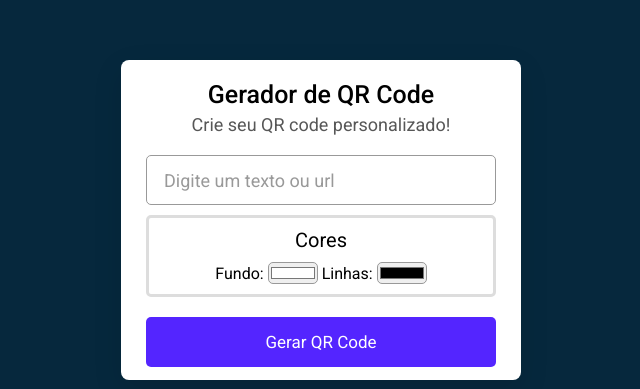
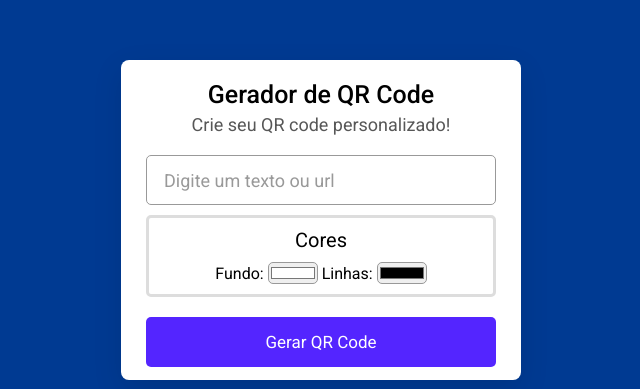
Before and after one commit to marvieiradev/qrcode-generator, a plain HTML site: page index.html in a window 1280 px wide. Shown: the part 180-569 px from the top of the page, without its empty margins (319-959 px from the left). Drawn offline with Linux system fonts and the light colour scheme.

Commit message:
feat: change background color

```diff
--- a/style.css
+++ b/style.css
@@ -11,7 +11,7 @@ body {
     height: 100vh;
     align-items: center;
     justify-content: center;
-    background: #06283D;
+    background: #003a92;
 }
 
 .container {
```
